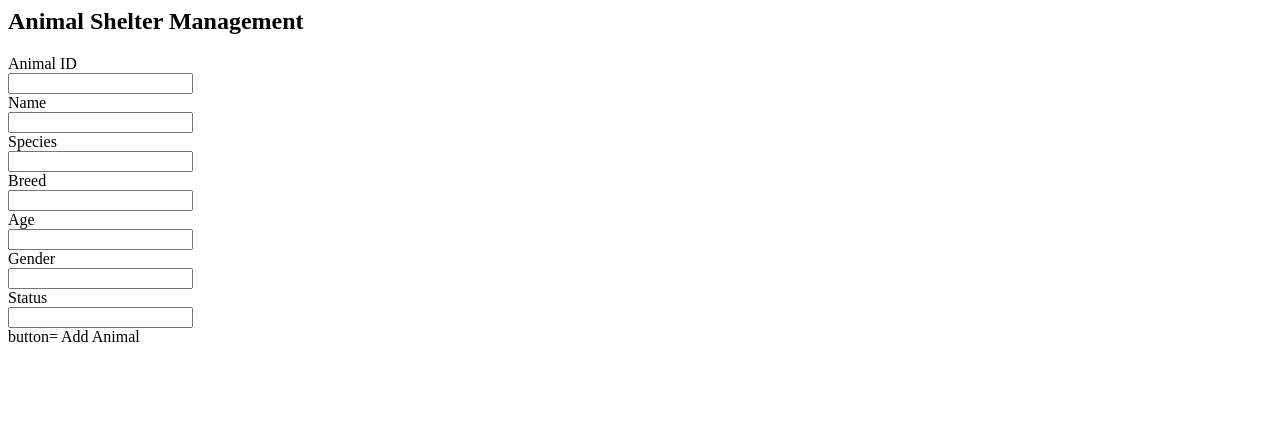
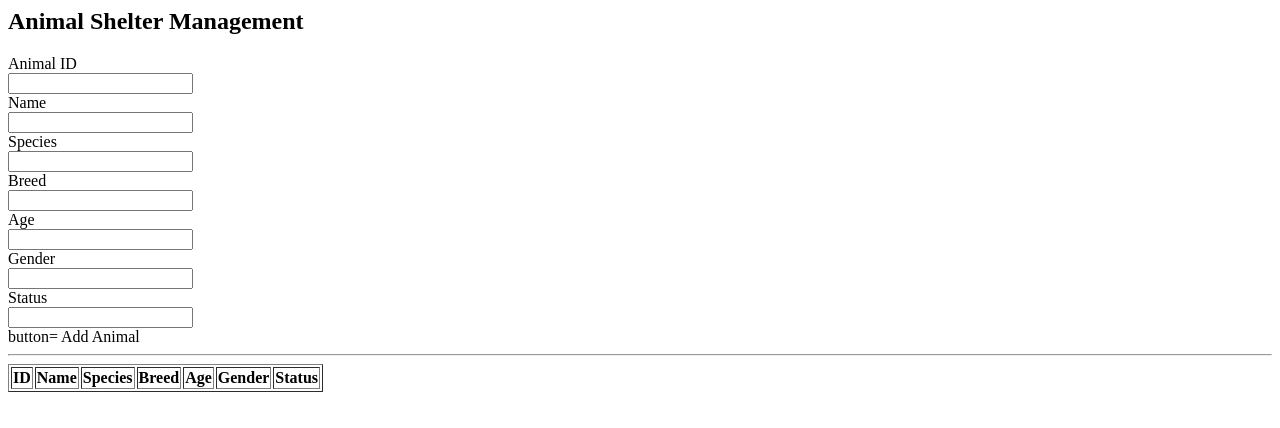
Before and after one commit to Ahmarsultanrashid4270/20102811_Project, a plain HTML site: page index.html in a window 1280 px wide. Drawn offline with Linux system fonts and the light colour scheme.

Commit message:
I add a table

```diff
--- a/index.html
+++ b/index.html
@@ -25,6 +25,23 @@ Status<br>
 
 button= Add Animal</button>
 
+<hr>
+
+<table border="1">
+
+<thead>
+    <tr>
+    <th>ID </th>
+    <th>Name</th>
+    <th>Species</th>
+    <th>Breed</th>
+    <th>Age</th>
+    <th>Gender</th>
+    <th>Status</th>
+    </tr>
+
+</thead>
 </body>
 
+</table>
 </html>
```
